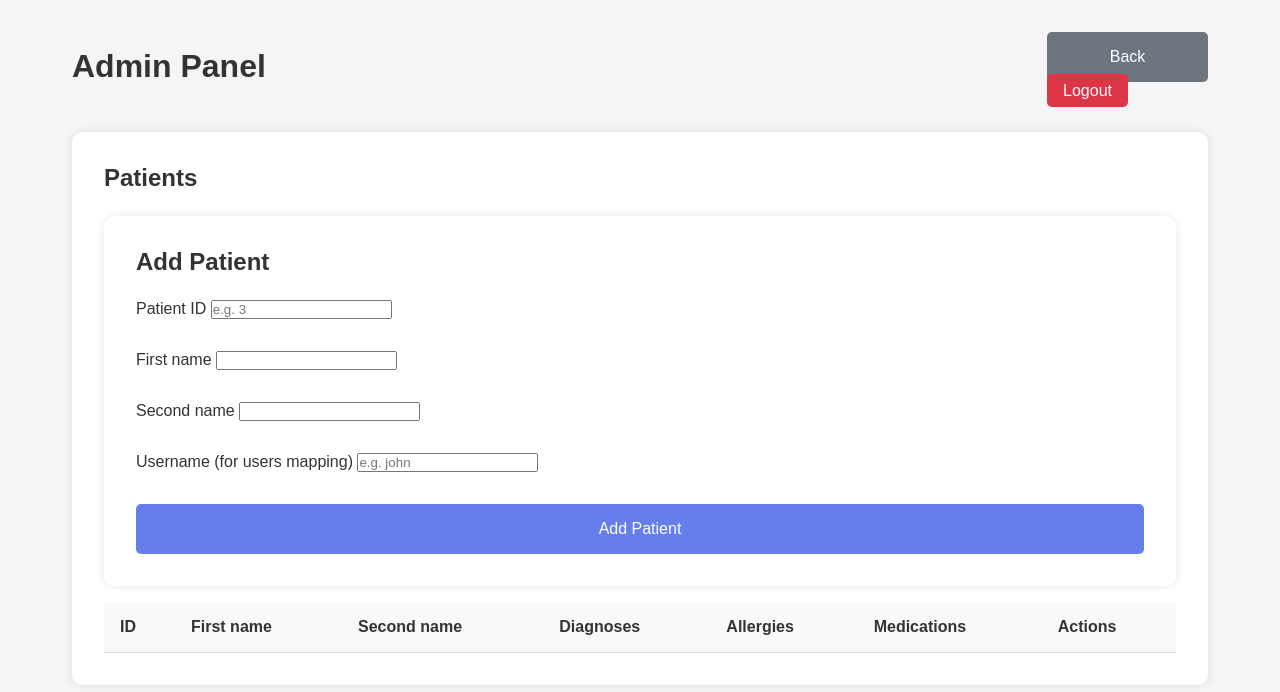
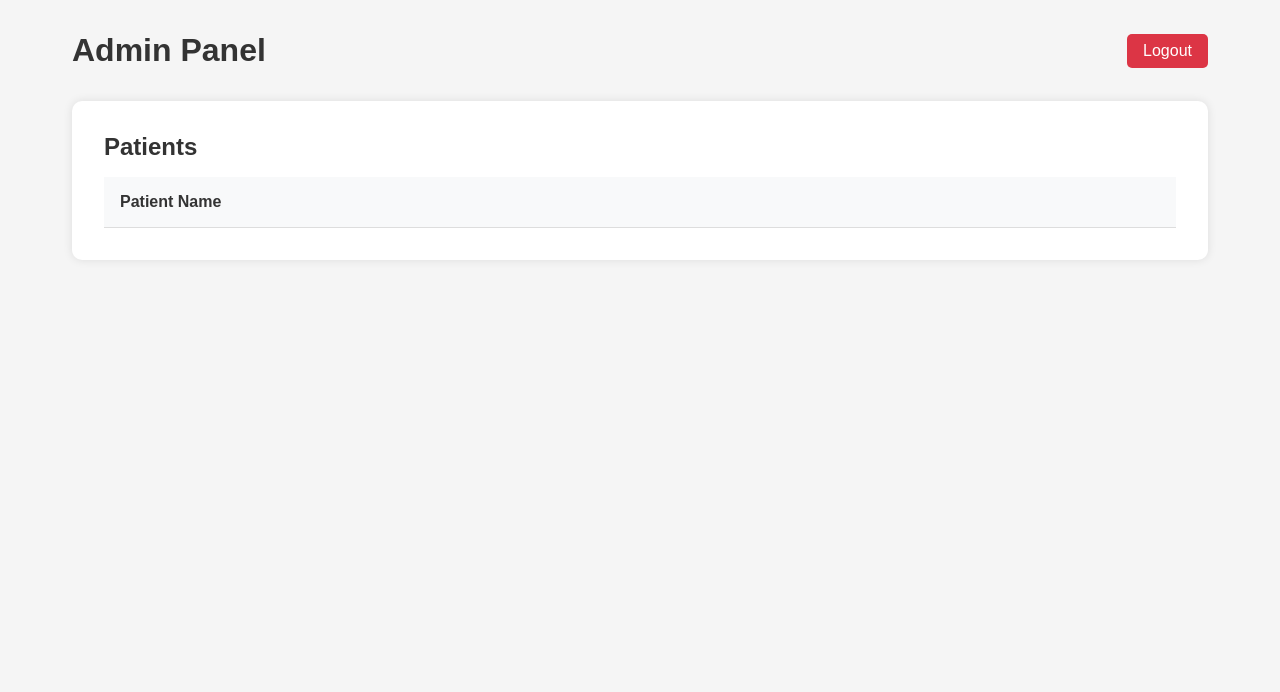
Before and after one commit to FranciscoBabinha/gppatientapp, a PHP site: page /admin.html in a window 1280 px wide. Shown: the top 692 px of the page. Run offline with PHP 8.4, Linux system fonts and the light colour scheme; lists and menus that the app fills with data are empty; some libraries are stand-ins or nearby versions.

Commit message:
Admin screen updated and functionality working

```diff
--- a/admin.html
+++ b/admin.html
@@ -8,53 +8,32 @@
 </head>
 <body>
   <div class="dashboard-container">
-    <header>
+    <header class="admin-header">
       <h1>Admin Panel</h1>
-      <div>
-        <a class="btn-secondary" href="dashboard.html" style="margin-right:8px;">Back</a>
+      <div class="admin-header-actions">
         <a id="logoutBtn" class="logout-btn" href="#">Logout</a>
       </div>
     </header>
 
-    <div class="patients-list">
+    <section id="listView" class="admin-section">
       <h2>Patients</h2>
-      <div class="patient-form" style="margin-bottom:16px;">
-        <h2>Add Patient</h2>
-        <div class="form-section">
-          <label>Patient ID</label>
-          <input id="newPid" type="text" placeholder="e.g. 3" />
-        </div>
-        <div class="form-section">
-          <label>First name</label>
-          <input id="newFirst" type="text" />
-        </div>
-        <div class="form-section">
-          <label>Second name</label>
-          <input id="newSecond" type="text" />
-        </div>
-        <div class="form-section">
-          <label>Username (for users mapping)</label>
-          <input id="newUsername" type="text" placeholder="e.g. john" />
-        </div>
-        <a href="#" id="addPatientBtn" class="btn-primary">Add Patient</a>
-      </div>
-      <table>
+      <table class="admin-table">
         <thead>
           <tr>
-            <th>ID</th>
-            <th>First name</th>
-            <th>Second name</th>
-            <th>Diagnoses</th>
-            <th>Allergies</th>
-            <th>Medications</th>
-            <th>Actions</th>
+            <th>Patient Name</th>
           </tr>
         </thead>
         <tbody id="patientsBody"></tbody>
       </table>
+    </section>
+
+    <section id="detailView" class="admin-section view-hidden">
+      <div class="detail-header">
+        <h2 id="detailTitle">Patient Details</h2>
+        <a href="#" id="detailBackBtn" class="btn-secondary">Back</a>
       </div>
-    <div class="patient-form" id="editForm" style="display:none; margin-top:16px;">
-      <h2>Edit Patient</h2>
+
+      <div class="patient-form">
         <div class="form-section">
           <label>Patient ID</label>
           <input id="editPid" type="text" disabled />
@@ -67,18 +46,19 @@
           <label>Second name</label>
           <input id="editSecond" type="text" />
         </div>
-      <div>
-        <a href="#" id="saveBtn" class="btn-edit">Save</a>
-        <a href="#" id="cancelBtn" class="btn-secondary">Cancel</a>
-      </div>
       </div>
 
-    <div id="details" class="dashboard-grid" style="margin-top:16px;"></div>
+      <div id="details" class="detail-sections"></div>
+
+      <div class="detail-footer">
+        <a href="#" id="saveBtn" class="btn-primary">Save</a>
+      </div>
+    </section>
   </div>
 
   <script type="module">
     import { watchAuth, logout, getIsAdmin } from "./js/auth.js";
-    import { loadAllPatientsWithCounts, updatePatient, deletePatientCascade, addPatient, loadPatientDetails, addSubItem, updateSubItem, deleteSubItem } from "./js/admin.js";
+    import { loadAllPatients, loadPatientProfile, loadPatientDetails, updatePatient, updateSubItem } from "./js/admin.js";
     document.getElementById("logoutBtn").addEventListener("click", async (e) => {
       e.preventDefault();
       await logout();
@@ -90,83 +70,16 @@
         window.location.href = "dashboard.html";
         return;
       }
-      const rows = await loadAllPatientsWithCounts();
-      const tbody = document.getElementById("patientsBody");
-      if (!rows || rows.length === 0) {
-        tbody.innerHTML = `<tr><td colspan="6">No patients found.</td></tr>`;
-        return;
-      }
-      tbody.innerHTML = rows.map(r => `
-        <tr>
-          <td>${escapeHtml(r.id)}</td>
-          <td>${escapeHtml(r.first_name)}</td>
-          <td>${escapeHtml(r.second_name)}</td>
-          <td>${r.diagnosesCount}</td>
-          <td>${r.allergiesCount}</td>
-          <td>${r.medicationsCount}</td>
-          <td>
-            <a href="#" class="btn-edit" data-action="edit" data-pid="${escapeHtml(r.id)}" data-first="${escapeHtml(r.first_name)}" data-second="${escapeHtml(r.second_name)}">Edit</a>
-            <a href="#" class="btn-delete" data-action="delete" data-pid="${escapeHtml(r.id)}">Delete</a>
-          </td>
-        </tr>
-      `).join("");
+      await loadPatientList();
 
-      tbody.addEventListener('click', async (ev) => {
-        const target = ev.target.closest('a');
-        if (!target) return;
-        ev.preventDefault();
-        const action = target.getAttribute('data-action');
-        const pid = target.getAttribute('data-pid');
-        if (action === 'edit') {
-          document.getElementById('editPid').value = pid;
-          document.getElementById('editFirst').value = target.getAttribute('data-first') || '';
-          document.getElementById('editSecond').value = target.getAttribute('data-second') || '';
-          document.getElementById('editForm').style.display = 'block';
-          window.scrollTo({ top: document.body.scrollHeight, behavior: 'smooth' });
-          renderDetails(pid);
-        } else if (action === 'delete') {
-          if (confirm(`Delete patient ${pid} and all their records?`)) {
-            try {
-              await deletePatientCascade(pid);
-              location.reload();
-            } catch (e) {
-              alert('Delete failed');
-            }
-          }
-        }
-      });
-
-      document.getElementById('cancelBtn').addEventListener('click', (e) => {
+      document.getElementById('detailBackBtn').addEventListener('click', (e) => {
         e.preventDefault();
-        document.getElementById('editForm').style.display = 'none';
+        showListView();
       });
 
       document.getElementById('saveBtn').addEventListener('click', async (e) => {
         e.preventDefault();
-        const pid = document.getElementById('editPid').value;
-        const first = document.getElementById('editFirst').value.trim();
-        const second = document.getElementById('editSecond').value.trim();
-        try {
-          await updatePatient(pid, { first_name: first, second_name: second });
-          location.reload();
-        } catch (err) {
-          alert('Save failed');
-        }
-      });
-
-      document.getElementById('addPatientBtn').addEventListener('click', async (e) => {
-        e.preventDefault();
-        const pid = document.getElementById('newPid').value.trim();
-        const first = document.getElementById('newFirst').value.trim();
-        const second = document.getElementById('newSecond').value.trim();
-        const username = document.getElementById('newUsername').value.trim();
-        if (!pid || !first || !second) { alert('Please fill required fields'); return; }
-        try {
-          await addPatient(pid, first, second, username);
-          location.reload();
-        } catch (err) {
-          alert('Add failed');
-        }
+        await savePatientChanges();
       });
     }, () => {
       window.location.href = "index.html";
@@ -178,9 +91,6 @@
         .replace(/>/g, "&gt;").replace(/"/g, "&quot;").replace(/'/g, "&#039;");
     }
 
-    async function renderDetails(pid) {
-      const details = await loadPatientDetails(pid);
-      const container = document.getElementById('details');
     const sections = [
       { key: 'diagnoses', title: 'Diagnoses', fields: ['diagnosis','date'] },
       { key: 'allergies', title: 'Allergies', fields: ['allergy','severity'] },
@@ -189,51 +99,125 @@
       { key: 'documents', title: 'Documents', fields: ['document_title','upload_date'] },
       { key: 'vaccines', title: 'Vaccines', fields: ['vaccine_name','date_administered'] },
     ];
-      const cards = sections.map(sec => {
-        const rows = (details[sec.key] || []).map(r => {
-          const values = sec.fields.map(f => `<p><strong>${escapeHtml(labelOf(f))}:</strong> ${escapeHtml(r[f] || '')}</p>`).join('');
-          return `<div class="info-card">
-            ${values}
-            <div>
-              <a href="#" class="btn-edit" data-sec="${sec.key}" data-action="editItem" data-id="${escapeHtml(r.id)}" data-pid="${escapeHtml(pid)}">Edit</a>
-              <a href="#" class="btn-delete" data-sec="${sec.key}" data-action="delItem" data-id="${escapeHtml(r.id)}" data-pid="${escapeHtml(pid)}">Delete</a>
+
+    let activePatientId = null;
+
+    async function loadPatientList() {
+      const rows = await loadAllPatients();
+      const tbody = document.getElementById("patientsBody");
+      if (!rows || rows.length === 0) {
+        tbody.innerHTML = `<tr><td>No patients found.</td></tr>`;
+        return;
+      }
+      tbody.innerHTML = rows.map(r => `
+        <tr>
+          <td>
+            <a href="#" class="name-link" data-pid="${escapeHtml(r.id)}">${escapeHtml(r.first_name)} ${escapeHtml(r.second_name)}</a>
+          </td>
+        </tr>
+      `).join("");
+
+      tbody.onclick = async (ev) => {
+        const target = ev.target.closest('a');
+        if (!target) return;
+        ev.preventDefault();
+        const pid = target.getAttribute('data-pid');
+        await openDetailView(pid);
+      };
+    }
+
+    async function openDetailView(pid) {
+      activePatientId = pid;
+      const profile = await loadPatientProfile(pid);
+      const details = await loadPatientDetails(pid);
+      document.getElementById('editPid').value = pid;
+      document.getElementById('editFirst').value = profile.first_name || '';
+      document.getElementById('editSecond').value = profile.second_name || '';
+      document.getElementById('detailTitle').textContent = `${profile.first_name || ''} ${profile.second_name || ''}`.trim() || 'Patient Details';
+      renderDetailSections(details);
+      showDetailView();
+    }
+
+    function showListView() {
+      document.getElementById('listView').classList.remove('view-hidden');
+      document.getElementById('detailView').classList.add('view-hidden');
+      activePatientId = null;
+    }
+
+    function showDetailView() {
+      document.getElementById('listView').classList.add('view-hidden');
+      document.getElementById('detailView').classList.remove('view-hidden');
+      window.scrollTo({ top: 0, behavior: 'smooth' });
+    }
+
+    function renderDetailSections(details) {
+      const container = document.getElementById('details');
+      container.innerHTML = sections.map(sec => {
+        const rows = (details[sec.key] || []).map(item => renderRow(sec, item)).join('');
+        const emptyRow = `<tr><td colspan="${sec.fields.length}">No records yet.</td></tr>`;
+        return `
+          <div class="section-card">
+            <div class="section-header">
+              <h3>${escapeHtml(sec.title)}</h3>
             </div>
-          </div>`;
+            <table class="section-table">
+              <thead>
+                <tr>
+                  ${sec.fields.map(f => `<th>${escapeHtml(labelOf(f))}</th>`).join('')}
+                </tr>
+              </thead>
+              <tbody data-sec="${sec.key}">
+                ${rows || emptyRow}
+              </tbody>
+            </table>
+          </div>
+        `;
       }).join('');
-        const addForm = `<div class="patient-form" style="margin-top:8px;">
-          <h2>Add ${escapeHtml(sec.title.slice(0,-1))}</h2>
-          ${sec.fields.map(f => `<div class="form-section"><label>${escapeHtml(labelOf(f))}</label><input data-sec="${sec.key}" data-field="${f}" type="text" /></div>`).join('')}
-          <a href="#" class="btn-primary" data-sec="${sec.key}" data-action="addItem" data-pid="${escapeHtml(pid)}">Add</a>
-        </div>`;
-        return `<div>${rows || ''}${addForm}</div>`;
+    }
+
+    function renderRow(sec, item) {
+      const cells = sec.fields.map(f => {
+        const value = formatFieldValue(f, item[f]);
+        const type = isDateField(f) ? 'date' : 'text';
+        return `<td><input type="${type}" data-field="${f}" value="${escapeHtml(value)}" /></td>`;
       }).join('');
-      container.innerHTML = cards;
+      return `
+        <tr data-sec="${sec.key}" data-id="${escapeHtml(item.id || '')}">
+          ${cells}
+        </tr>
+      `;
+    }
 
-      container.onclick = async (ev) => {
-        const a = ev.target.closest('a');
-        if (!a) return;
-        ev.preventDefault();
-        const action = a.getAttribute('data-action');
-        const sec = a.getAttribute('data-sec');
-        const curPid = a.getAttribute('data-pid');
-        if (action === 'addItem') {
-          const inputs = container.querySelectorAll(`input[data-sec="${sec}"][data-field]`);
+    async function savePatientChanges() {
+      if (!activePatientId) return;
+      const pid = activePatientId;
+      const first = document.getElementById('editFirst').value.trim();
+      const second = document.getElementById('editSecond').value.trim();
+      try {
+        await updatePatient(pid, { first_name: first, second_name: second });
+        for (const sec of sections) {
+          const body = document.querySelector(`tbody[data-sec="${sec.key}"]`);
+          const rows = Array.from(body.querySelectorAll('tr'));
+          const updates = [];
+          rows.forEach(row => {
             const item = {};
-          inputs.forEach(inp => item[inp.getAttribute('data-field')] = inp.value.trim());
-          try { await addSubItem(curPid, sec, item); renderDetails(curPid); } catch { alert('Add failed'); }
-        } else if (action === 'delItem') {
-          const id = a.getAttribute('data-id');
-          if (confirm('Delete item?')) {
-            try { await deleteSubItem(curPid, sec, id); renderDetails(curPid); } catch { alert('Delete failed'); }
+            sec.fields.forEach(f => {
+              const input = row.querySelector(`input[data-field="${f}"]`);
+              item[f] = (input?.value || '').trim();
+            });
+            const id = row.getAttribute('data-id');
+            if (id) {
+              updates.push({ id, item });
             }
-        } else if (action === 'editItem') {
-          const id = a.getAttribute('data-id');
-          const inputs = container.querySelectorAll(`input[data-sec="${sec}"][data-field]`);
-          const item = {};
-          inputs.forEach(inp => item[inp.getAttribute('data-field')] = inp.value.trim());
-          try { await updateSubItem(curPid, sec, id, item); renderDetails(curPid); } catch { alert('Save failed'); }
+          });
+          await Promise.all(updates.map(u => updateSubItem(pid, sec.key, u.id, u.item)));
         }
-      };
+        alert('Changes saved');
+        await loadPatientList();
+        showListView();
+      } catch (err) {
+        alert('Save failed');
+      }
     }
 
     function labelOf(f) {
@@ -252,6 +236,35 @@
       };
       return map[f] || f;
     }
+
+    function isDateField(field) {
+      return ['date', 'upload_date', 'date_administered'].includes(field);
+    }
+
+    function formatFieldValue(field, value) {
+      if (!isDateField(field)) return value || '';
+      if (!value) return '';
+      if (typeof value === 'string') {
+        const parsed = new Date(value);
+        return Number.isNaN(parsed.getTime()) ? value : toDateInputValue(parsed);
+      }
+      if (typeof value === 'object') {
+        if (typeof value.toDate === 'function') {
+          return toDateInputValue(value.toDate());
+        }
+        if (typeof value.seconds === 'number') {
+          return toDateInputValue(new Date(value.seconds * 1000));
+        }
+      }
+      return '';
+    }
+
+    function toDateInputValue(date) {
+      const year = date.getFullYear();
+      const month = String(date.getMonth() + 1).padStart(2, '0');
+      const day = String(date.getDate()).padStart(2, '0');
+      return `${year}-${month}-${day}`;
+    }
   </script>
 </body>
 </html>
--- a/styles.css
+++ b/styles.css
@@ -228,3 +228,113 @@ th {
     border-radius: 5px;
     margin-bottom: 1rem;
 }
+
+/* Admin refresh */
+.admin-header {
+    display: flex;
+    justify-content: space-between;
+    align-items: center;
+    gap: 1rem;
+}
+
+.admin-header-actions {
+    display: flex;
+    gap: 0.75rem;
+}
+
+.admin-header .btn-secondary,
+.admin-header .logout-btn {
+    width: auto;
+}
+
+.admin-section {
+    background: white;
+    padding: 2rem;
+    border-radius: 10px;
+    box-shadow: 0 0 10px rgba(0, 0, 0, 0.1);
+    margin-bottom: 2rem;
+}
+
+.admin-table {
+    width: 100%;
+    border-collapse: collapse;
+}
+
+.name-link {
+    color: #667eea;
+    text-decoration: none;
+    font-weight: 600;
+}
+
+.name-link:hover {
+    text-decoration: underline;
+}
+
+.view-hidden {
+    display: none;
+}
+
+.detail-header {
+    display: flex;
+    justify-content: space-between;
+    align-items: center;
+    margin-bottom: 1.5rem;
+}
+
+.detail-header .btn-secondary {
+    width: auto;
+}
+
+.detail-sections {
+    display: grid;
+    gap: 1.5rem;
+    margin-top: 1.5rem;
+}
+
+.section-card {
+    border: 1px solid #eee;
+    border-radius: 8px;
+    padding: 1rem;
+    background: #fafafa;
+}
+
+.section-header {
+    display: flex;
+    justify-content: space-between;
+    align-items: center;
+    margin-bottom: 0.75rem;
+}
+
+.section-header h3 {
+    margin: 0;
+    color: #333;
+}
+
+.section-header .btn-secondary {
+    width: auto;
+    padding: 0.5rem 1rem;
+}
+
+.section-table th,
+.section-table td {
+    padding: 0.75rem;
+    border-bottom: 1px solid #e6e6e6;
+}
+
+.section-table input {
+    width: 100%;
+    padding: 0.5rem;
+    border: 1px solid #ddd;
+    border-radius: 5px;
+}
+
+.detail-footer {
+    display: flex;
+    justify-content: flex-end;
+    margin-top: 1.5rem;
+}
+
+.detail-footer .btn-primary {
+    width: auto;
+    padding: 0.75rem 2rem;
+}
```
Also changed, not shown: js/admin.js (+8 -10 lines). Lines whose indentation alone changed are shown as unchanged.
